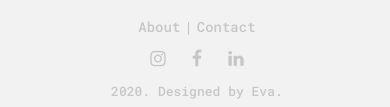
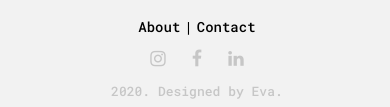
Before and after one commit to evaakay/webpage, a plain HTML site: page index.html in a window 390 px wide. Shown: the part 2266-2373 px from the top of the page. Drawn offline with Linux system fonts and the light colour scheme.

Commit message:
Add files via upload

```diff
--- a/main.css
+++ b/main.css
@@ -358,6 +358,9 @@ input[type=submit]:hover, [type=reset]:hover {
 	display: inline-block;
 	font-size: 14px;
 	}
+	a.contact_footer, a.about_footer, p.separator_footer {
+	color: black;
+	}
 p {
 	font-family: 'Roboto Mono', sans-serif;
 	font-size: 13px;
```
